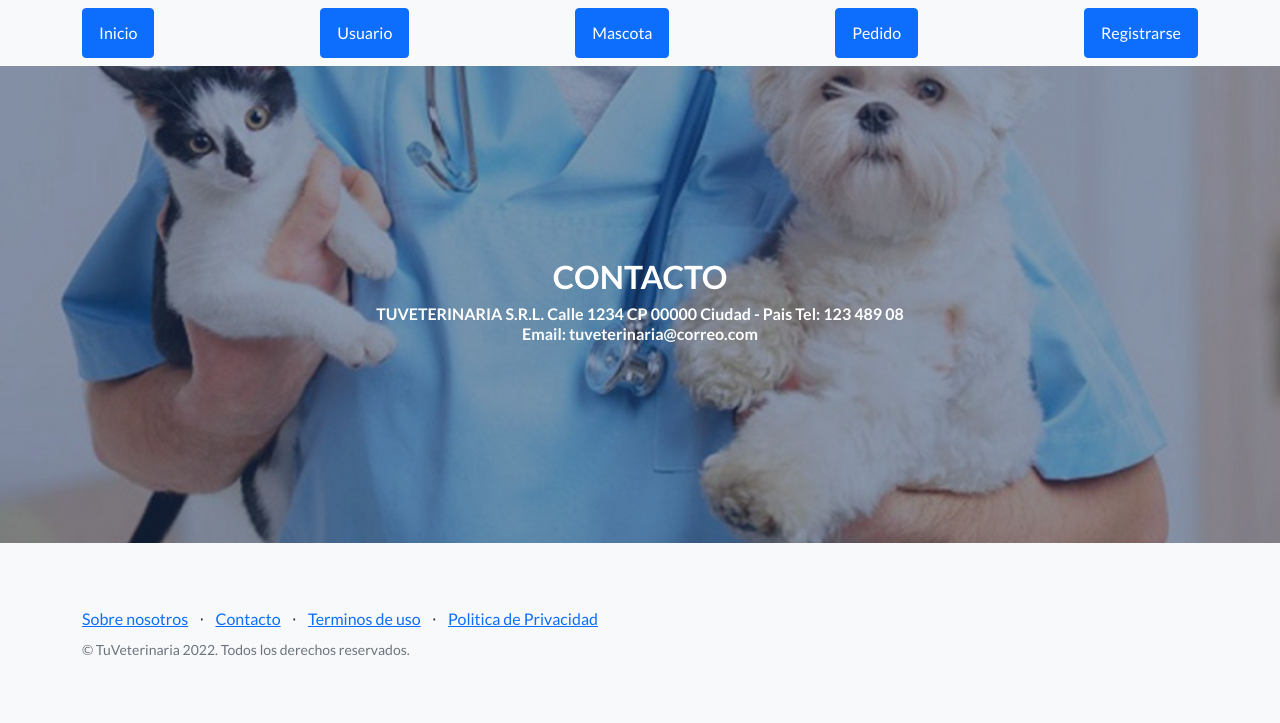
After one commit to mmatosouy/Entrega1Matoso, a Django app: template appvet/templates/appvet/contact.html in a window 1280 px wide. The commit adds this page. Shown: the top 723 px of the page. Run offline with Django 4.2, Linux system fonts and the light colour scheme; the template is opened without the code that fills it, so the values that code supplies are empty; some libraries are stand-ins or nearby versions.

Commit message:
urls contacto etc

```diff
--- /dev/null
+++ b/appvet/templates/appvet/contact.html
@@ -0,0 +1,17 @@
+{% extends "appvet/padre.html" %}
+
+{% load static %}
+
+
+{% block contenidoModificable %}
+
+<h2>CONTACTO</h2>
+<h6>TUVETERINARIA S.R.L.
+    Calle 1234
+    CP 00000
+    Ciudad - Pais
+    Tel: 123 489 08
+    Email: tuveterinaria@correo.com
+    <h6>
+
+{% endblock %}
--- a/appvet/templates/appvet/padre.html
+++ b/appvet/templates/appvet/padre.html
@@ -63,11 +63,11 @@
                     <ul class="list-inline mb-2">
                         <li class="list-inline-item"><a href="{% url 'aboutus' %}">Sobre nosotros</a></li>
                         <li class="list-inline-item">⋅</li>
-                        <li class="list-inline-item"><a href="#!">Contacto</a></li>
+                        <li class="list-inline-item"><a href="{% url 'contact' %}">Contacto</a></li>
                         <li class="list-inline-item">⋅</li>
-                        <li class="list-inline-item"><a href="#!">Terminos de uso</a></li>
+                        <li class="list-inline-item"><a href="{% url 'termsofuse' %}">Terminos de uso</a></li>
                         <li class="list-inline-item">⋅</li>
-                        <li class="list-inline-item"><a href="#!">Politica de Privacidad</a></li>
+                        <li class="list-inline-item"><a href="{% url 'privacy' %}">Politica de Privacidad</a></li>
                     </ul>
                     <p class="text-muted small mb-4 mb-lg-0">&copy; TuVeterinaria 2022. Todos los derechos reservados.</p>
                 </div>
--- a/appvet/urls.py
+++ b/appvet/urls.py
@@ -9,6 +9,9 @@ urlpatterns = [
     path("mascota/", views.mascota, name="Mascota"),
     path("pedido/", views.pedido, name='Pedidos'),
     path("aboutus/", views.aboutus, name='aboutus'),
+    path("contact/", views.contact, name='contact'),
+    path("termsofuse/", views.termsofuse, name='termsofuse'),
+    path("privacy/", views.privacy, name='privacy'),
     path("", views.inicio, name='Inicio'),
     path("busquedaApellido/", views.busquedaApellido, name="BusquedaApellido"),
     path("buscar/", views.buscar),
```
Also changed, not shown: appvet/templates/appvet/privacy.html (added, +12 -0 lines), appvet/templates/appvet/termsofuse.html (added, +12 -0 lines), appvet/views.py (+12 -0 lines).
